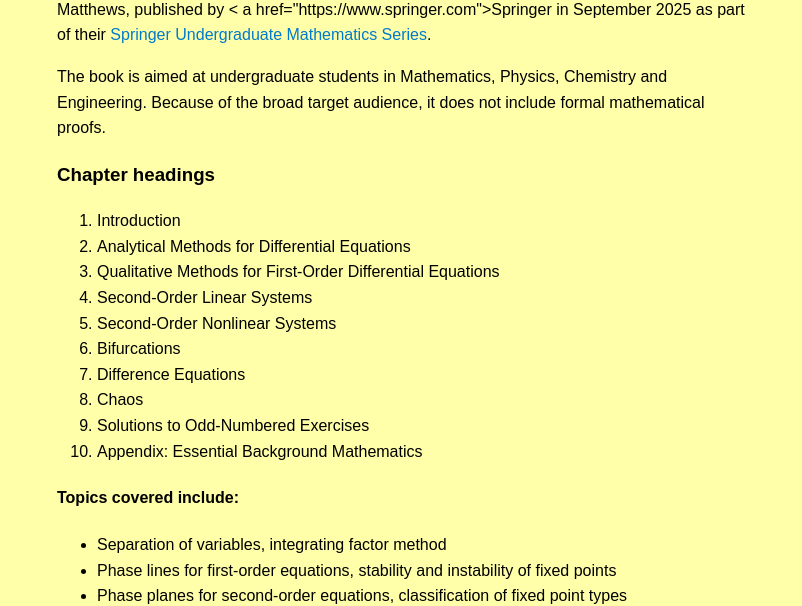
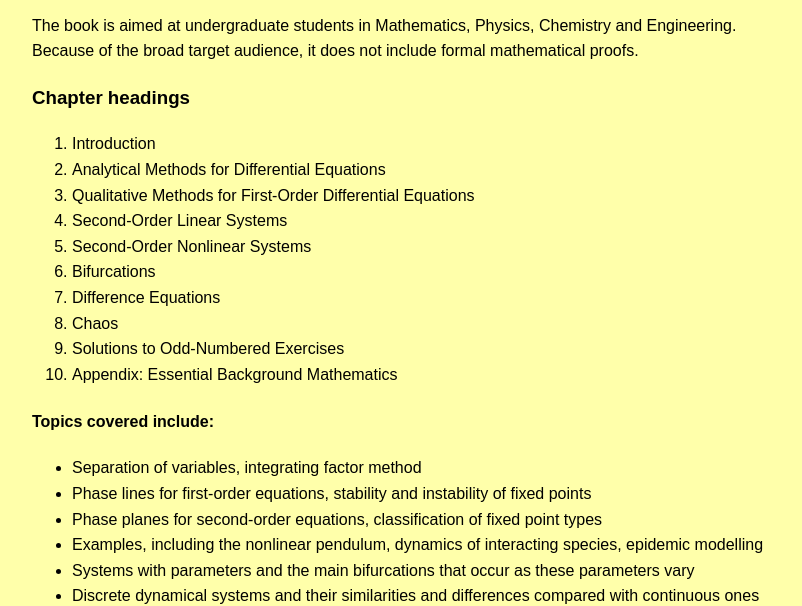
Before and after one commit to PaulCMatthews/paulcmatthews.github.io, a plain HTML site: page index.html in a window 1280 px wide. Shown: the part 190-796 px from the top of the page, without its empty margins (233-1035 px from the left). Drawn offline with Linux system fonts and the light colour scheme.

Commit message:
Update index.html

```diff
--- a/index.html
+++ b/index.html
@@ -7,7 +7,7 @@
 
   <!-- meta stuff and style suggested by ChatGPT -->
   <style>
-    body { font-family: sans-serif; max-width: 700px; margin: 0 auto; padding: 1em; line-height: 1.6; }
+    body { font-family: sans-serif; max-width: 750px; margin: 0 auto; padding: 1em; line-height: 1.6; }
     header, footer { text-align: center; margin-bottom: 2em; }
     a { color: #007acc; text-decoration: none; }
     a:hover { text-decoration: underline; }
@@ -50,7 +50,7 @@
     <li>Separation of variables, integrating factor method</li>
     <li>Phase lines for first-order equations, stability and instability of fixed points</li>
     <li>Phase planes for second-order equations, classification of fixed point types</li>
-    <li>Many examples, includin the nonlinear pendulum, dynamics of interacting species, epidemic modelling</li>
+    <li>Examples, including the nonlinear pendulum, dynamics of interacting species, epidemic modelling</li>
     <li>Systems with parameters and the main bifurcations that occur as these parameters vary </li>
     <li>Discrete dynamical systems and their similarities and differences compared with continuous ones</li>
     <li>Chaos in differential equations and in discrete systems</li>
```
